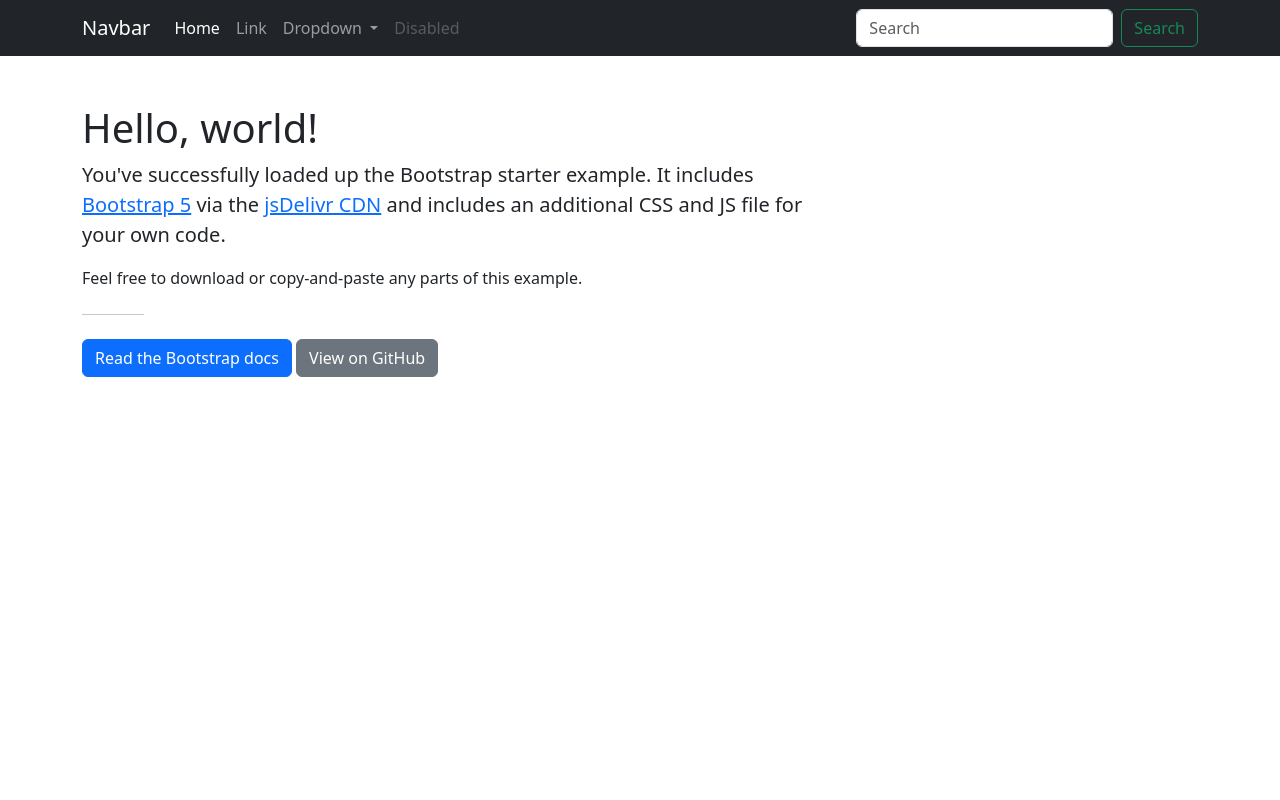
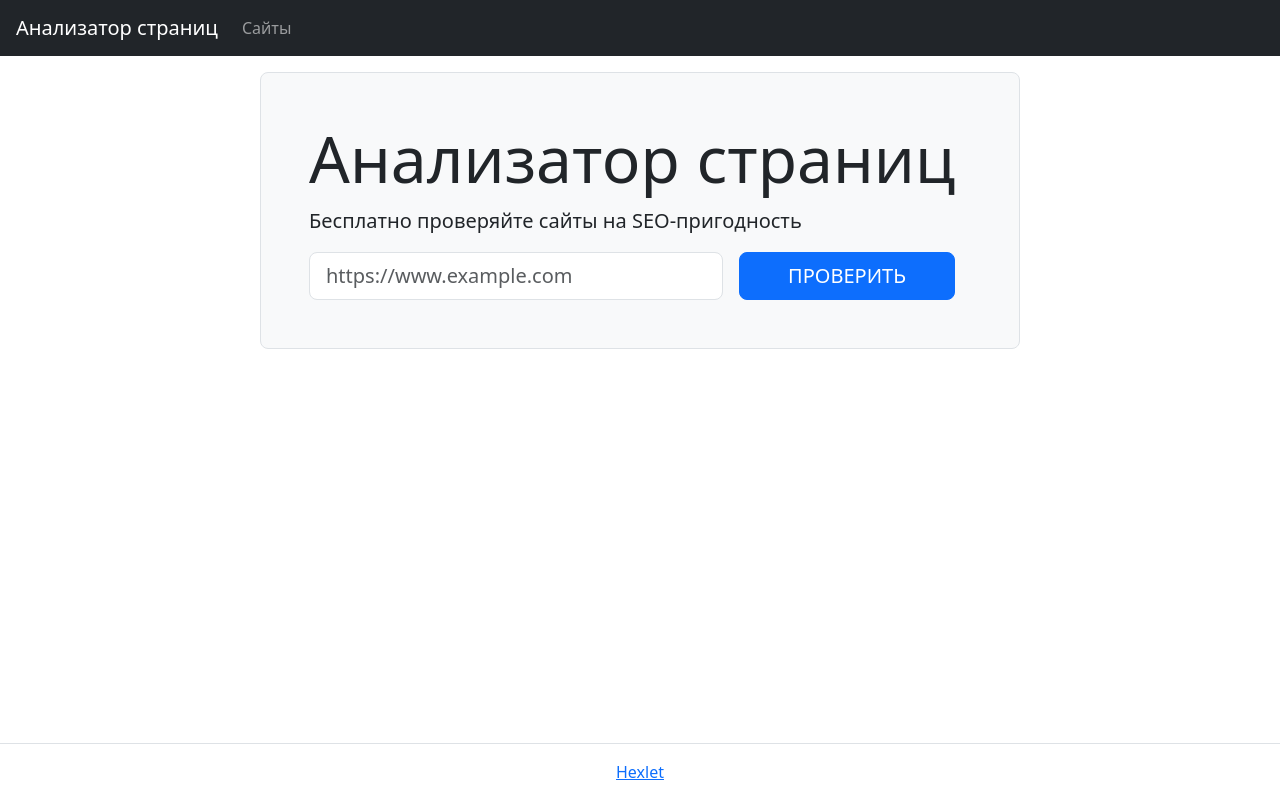
Before and after one commit to ADrone7/python-project-83, a Flask app: page / in a window 1280 px wide. Run offline with Flask 3, Linux system fonts and the light colour scheme; some libraries are stand-ins or nearby versions.

Commit message:
Add database and templates

```diff
--- /dev/null
+++ b/database.sql
@@ -0,0 +1,5 @@
+CREATE TABLE urls (
+    id SERIAL PRIMARY KEY,
+    name VARCHAR(255) NOT NULL UNIQUE,
+    created_at DATE
+);
--- a/page_analyzer/app.py
+++ b/page_analyzer/app.py
@@ -5,6 +5,17 @@ from flask import (
     render_template,
 )
 from dotenv import load_dotenv
+import psycopg2
+
+load_dotenv()
+DATABASE_URL = os.getenv('DATABASE_URL')
+
+# try:
+    # пытаемся подключиться к базе данных
+conn = psycopg2.connect(DATABASE_URL)
+# except:
+#     # в случае сбоя подключения будет выведено сообщение  в STDOUT
+#     print('Can`t establish connection to database')
 
 load_dotenv()
 app = Flask(__name__)
@@ -13,3 +24,20 @@ app.config['SECRET_KEY'] = os.getenv('SECRET_KEY')
 @app.route('/')
 def index():
     return render_template('index.html')
+
+@app.route('/urls')
+def urls_index():
+    with conn.cursor() as curs:
+        curs.execute('SELECT id, name FROM urls WHERE name=%s', ('John',))
+        curs.fetchall()
+    return render_template('urls/index.html')
+
+@app.route('/urls/<int:id>')
+def urls_show(id):
+    # url = urls_repo.find(id)
+    # if not url:
+    #     return 'Url not found', 404
+    return render_template(
+        'urls/show.html',
+        # url=url,
+    )
--- a/page_analyzer/templates/index.html
+++ b/page_analyzer/templates/index.html
@@ -1,64 +1,18 @@
-<!doctype html>
-<html lang="en">
-  <head>
-    <meta charset="utf-8">
-    <meta name="viewport" content="width=device-width, initial-scale=1">
-    <title>Bootstrap demo</title>
-    <link href="https://cdn.jsdelivr.net/npm/bootstrap@5.3.7/dist/css/bootstrap.min.css" rel="stylesheet" integrity="sha384-LN+7fdVzj6u52u30Kp6M/trliBMCMKTyK833zpbD+pXdCLuTusPj697FH4R/5mcr" crossorigin="anonymous">
-    <link rel="stylesheet" href="styles.css">
-  </head>
-  <body>
-    <nav class="navbar navbar-expand-lg navbar-dark bg-dark">
-      <div class="container">
-        <a class="navbar-brand" href="#">Navbar</a>
-        <button class="navbar-toggler" type="button" data-bs-toggle="collapse" data-bs-target="#navbarSupportedContent" aria-controls="navbarSupportedContent" aria-expanded="false" aria-label="Toggle navigation">
-          <span class="navbar-toggler-icon"></span>
-        </button>
-        <div class="collapse navbar-collapse" id="navbarSupportedContent">
-          <ul class="navbar-nav me-auto mb-2 mb-lg-0">
-            <li class="nav-item">
-              <a class="nav-link active" aria-current="page" href="#">Home</a>
-            </li>
-            <li class="nav-item">
-              <a class="nav-link" href="#">Link</a>
-            </li>
-            <li class="nav-item dropdown">
-              <a class="nav-link dropdown-toggle" href="#" id="navbarDropdown" role="button" data-bs-toggle="dropdown" aria-expanded="false">
-                Dropdown
-              </a>
-              <ul class="dropdown-menu" aria-labelledby="navbarDropdown">
-                <li><a class="dropdown-item" href="#">Action</a></li>
-                <li><a class="dropdown-item" href="#">Another action</a></li>
-                <li><hr class="dropdown-divider"></li>
-                <li><a class="dropdown-item" href="#">Something else here</a></li>
-              </ul>
-            </li>
-            <li class="nav-item">
-              <a class="nav-link disabled">Disabled</a>
-            </li>
-          </ul>
-          <form class="d-flex" role="search">
-            <input class="form-control me-2" type="search" placeholder="Search" aria-label="Search">
-            <button class="btn btn-outline-success" type="submit">Search</button>
-          </form>
-        </div>
-      </div>
-    </nav>
+{% extends "layout.html" %}
 
-    <div class="container my-5">
-      <h1>Hello, world!</h1>
-      <div class="col-lg-8 px-0">
-        <p class="fs-5">You've successfully loaded up the Bootstrap starter example. It includes <a href="https://getbootstrap.com/">Bootstrap 5</a> via the <a href="https://www.jsdelivr.com/package/npm/bootstrap">jsDelivr CDN</a> and includes an additional CSS and JS file for your own code.</p>
-        <p>Feel free to download or copy-and-paste any parts of this example.</p>
-
-        <hr class="col-1 my-4">
-
-        <a href="https://getbootstrap.com" class="btn btn-primary">Read the Bootstrap docs</a>
-        <a href="https://github.com/twbs/examples" class="btn btn-secondary">View on GitHub</a>
-      </div>
-    </div>
-
-    <script src="https://cdn.jsdelivr.net/npm/bootstrap@5.3.7/dist/js/bootstrap.bundle.min.js" integrity="sha384-ndDqU0Gzau9qJ1lfW4pNLlhNTkCfHzAVBReH9diLvGRem5+R9g2FzA8ZGN954O5Q" crossorigin="anonymous"></script>
-    <script src="main.js"></script>
-  </body>
-</html>
+{% block content %}
+<div class="container-lg mt-3">
+  <h1></h1>
+  <div class="row">
+  <div class="col-12 col-md-10 col-lg-8 mx-auto border rounded-3 bg-light p-5">
+    <h1 class="display-3">Анализатор страниц</h1>
+    <p class="lead">Бесплатно проверяйте сайты на SEO-пригодность</p>
+    <form action="/urls " method="post" class="d-flex justify-content-center">
+    <label for="text" class="visually-hidden">Url для проверки</label>
+    <input type="text" name="url" placeholder="https://www.example.com"value=""  class="form-control form-control-lg" required>
+    <input type="submit" class="btn btn-primary  btn-lg ms-3 px-5 text-uppercase mx-3" value="Проверить">
+  </form>
+  </div>
+  </div>
+</div>
+{% endblock %}
--- /dev/null
+++ b/page_analyzer/templates/layout.html
@@ -0,0 +1,38 @@
+<!DOCTYPE html>
+<html lang="en">
+  <head>
+    <meta charset="utf-8">
+    <meta name="viewport" content="width=device-width, initial-scale=1, shrink-to-fit=no">
+    <meta name="description" content="Third project for Hexlet.io">
+    <link href="https://cdn.jsdelivr.net/npm/bootstrap@5.3.3/dist/css/bootstrap.min.css" rel="stylesheet" integrity="sha384-QWTKZyjpPEjISv5WaRU9OFeRpok6YctnYmDr5pNlyT2bRjXh0JMhjY6hW+ALEwIH" crossorigin="anonymous">
+    <title>Анализатор страниц</title>
+  </head>
+  <body class="min-vh-100 d-flex flex-column">
+  <header class="flex-shrink-0">
+    <nav class="navbar navbar-expand-md navbar-dark bg-dark px-3">
+        <a class="navbar-brand" href="/">Анализатор страниц</a>
+        <div id="navbarNav">
+            <ul class="navbar-nav">
+                <li class="nav-item"><a class="nav-link " href="/urls">Сайты</a></li>
+            </ul>
+        </div>
+    </nav>
+  </header>
+
+  <main class="flex-grow-1">
+    <div id="content">
+        {% block content %}{% endblock %}
+    </div>
+  </main>
+
+    <footer class="border-top py-3 mt-5 flex-shrink-0">
+        <div class="container-lg">
+            <div class="text-center">
+                <a href="https://ru.hexlet.io/" target="_blank">Hexlet</a>
+            </div>
+        </div>
+    </footer>
+
+  <script src="https://cdn.jsdelivr.net/npm/bootstrap@5.3.3/dist/js/bootstrap.bundle.min.js" integrity="sha384-YvpcrYf0tY3lHB60NNkmXc5s9fDVZLESaAA55NDzOxhy9GkcIdslK1eN7N6jIeHz" crossorigin="anonymous"></script>
+  </body>
+</html>
--- a/pyproject.toml
+++ b/pyproject.toml
@@ -7,7 +7,9 @@ requires-python = ">=3.12"
 dependencies = [
     "flask>=3.1.1",
     "gunicorn>=23.0.0",
+    "psycopg2-binary>=2.9.10",
     "python-dotenv>=1.1.0",
+    "validators>=0.35.0",
 ]
 
 [dependency-groups]
```
Also changed, not shown: page_analyzer/templates/urls/index.html (added, +22 -0 lines), page_analyzer/templates/urls/show.html (added, +59 -0 lines), page_analyzer/templates/urls/new.html (added), 2 other files.
